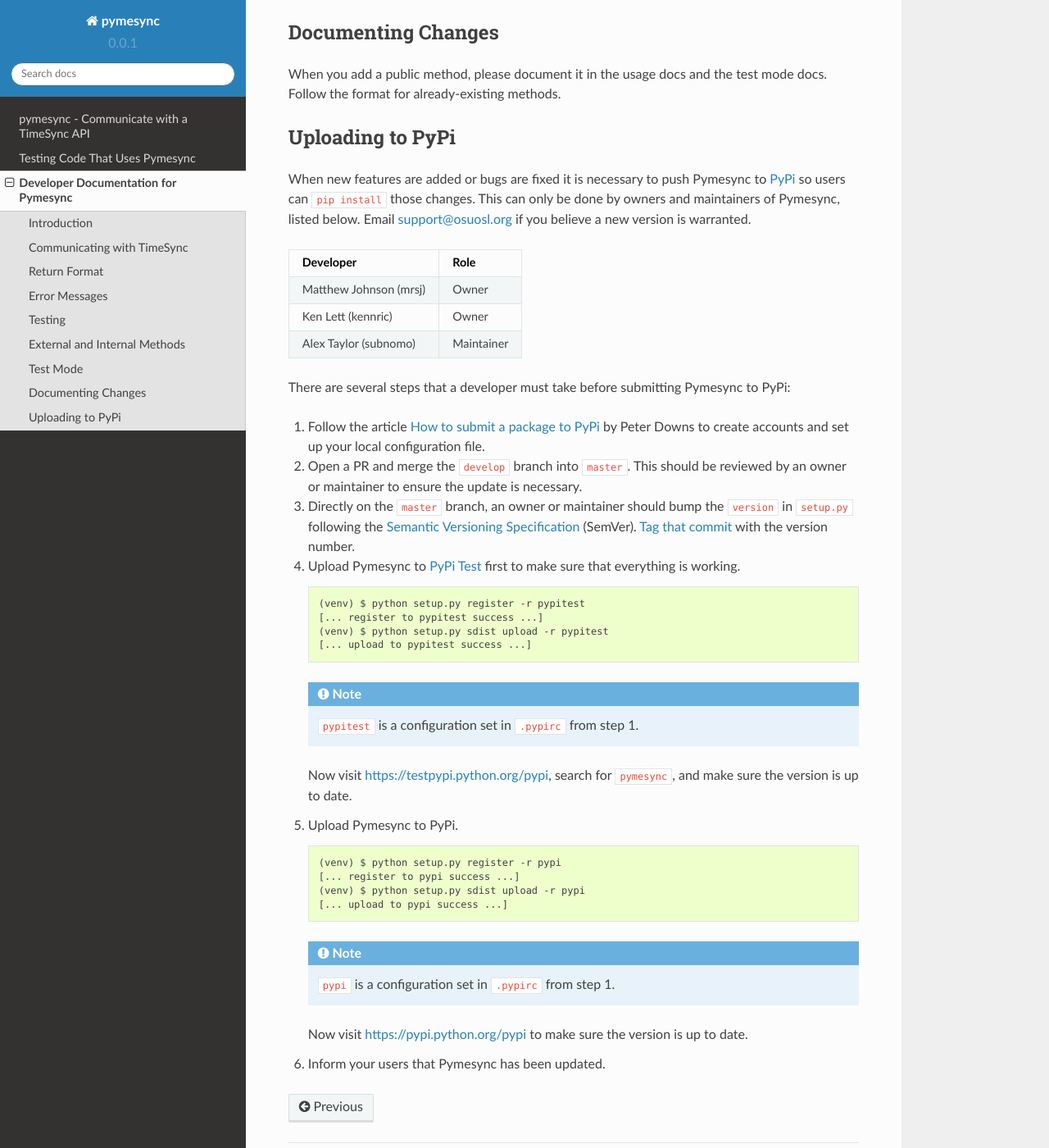
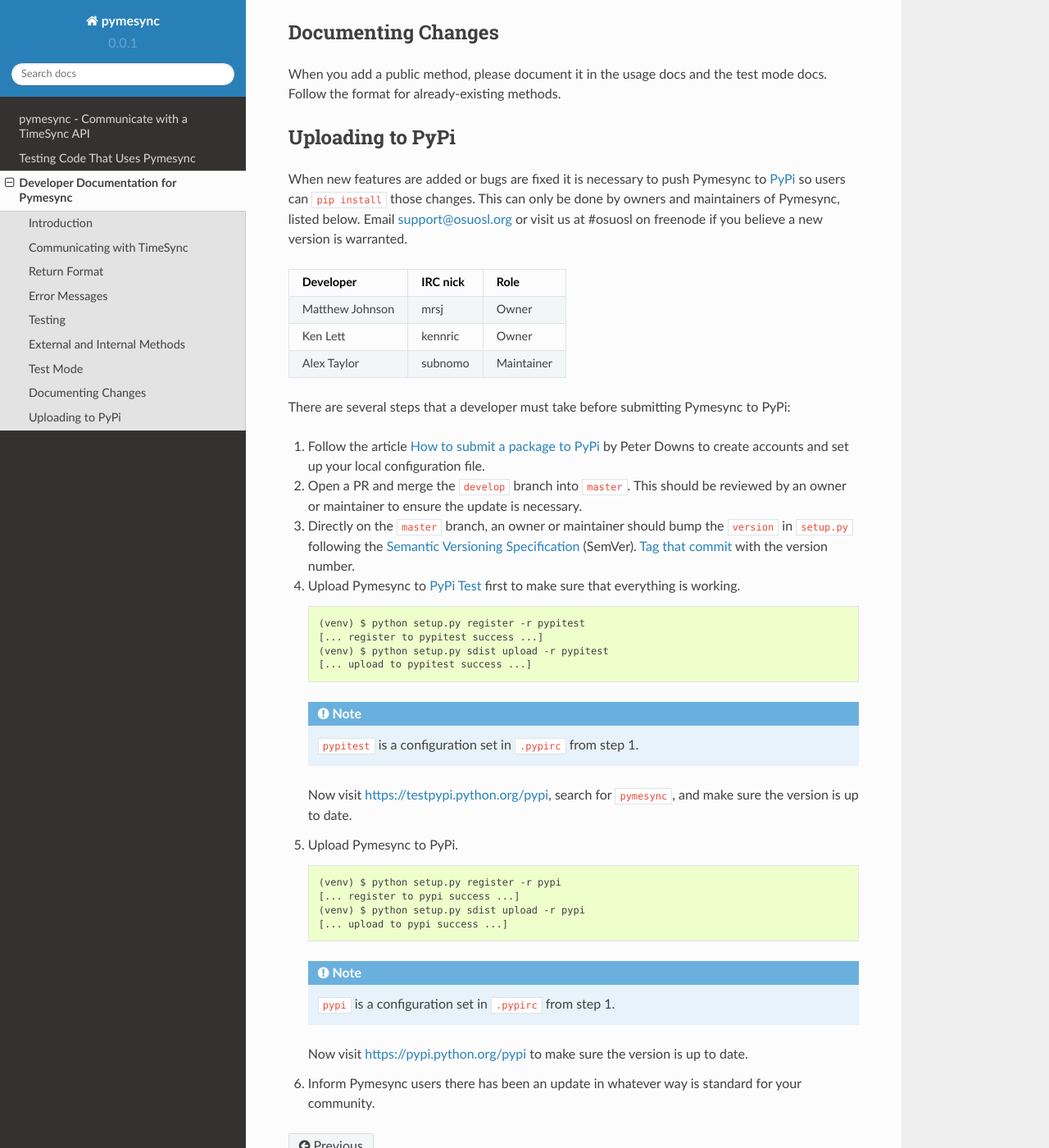
Before and after one commit to osuosl/pymesync, a Sphinx documentation site: the page built from docs/source/developer.rst, in a window 1280 px wide and 1400 px high, scrolled down 2665 px. Shown: the whole window at 82% size. Built offline with Sphinx 7.4.7 and the Read the Docs theme 2.0.0, drawn with Linux system fonts in a browser that asks for light colours.

Commit message:
Address feedback for PyPi upload docs
- Reference Freenode in contact information
- Create column for irc nicks
- Rephrase last point about updating your community

```diff
--- a/docs/source/developer.rst
+++ b/docs/source/developer.rst
@@ -137,16 +137,16 @@
 
 When new features are added or bugs are fixed it is necessary to push Pymesync
 to `PyPi`_ so users can ``pip install`` those changes. This can only be done by
-owners and maintainers of Pymesync, listed below. Email support@osuosl.org if
-you believe a new version is warranted.
+owners and maintainers of Pymesync, listed below. Email support@osuosl.org or
+visit us at #osuosl on freenode if you believe a new version is warranted.
 
-====================== ==========
-Developer              Role
-====================== ==========
-Matthew Johnson (mrsj) Owner
-Ken Lett (kennric)     Owner
-Alex Taylor (subnomo)  Maintainer
-====================== ==========
+====================== ======== ==========
+Developer              IRC nick Role
+====================== ======== ==========
+Matthew Johnson        mrsj     Owner
+Ken Lett               kennric  Owner
+Alex Taylor            subnomo  Maintainer
+====================== ======== ==========
 
 There are several steps that a developer must take before submitting Pymesync
 to PyPi:
@@ -195,7 +195,8 @@
    Now visit https://pypi.python.org/pypi to make sure the version is up to
    date.
 
-#. Inform your users that Pymesync has been updated.
+#. Inform Pymesync users there has been an update in whatever way is standard
+   for your community.
 
 
 .. _PyPi: https://pypi.python.org
```
